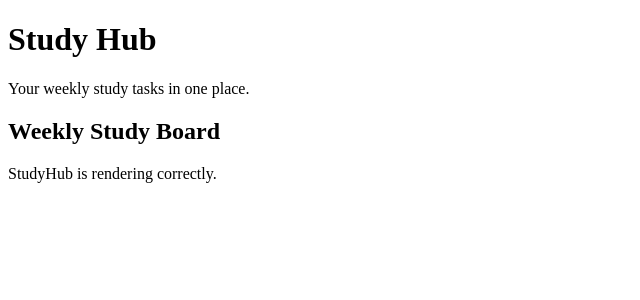
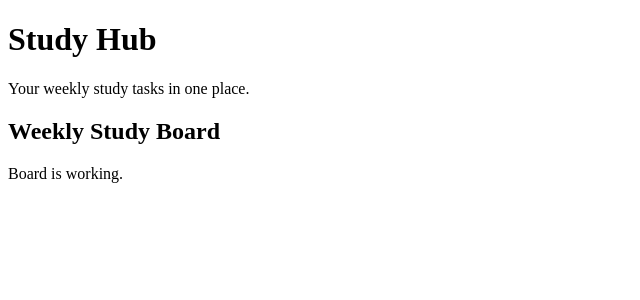
Before and after one commit to green-Lua-Redu/team-green-hackathon, a React (Vite) app in the folder team-green/: page / in a window 1280 px wide. Shown: the top 300 px of the page, without its empty margins (0-640 px from the left). Built offline with nearby package versions, Linux system fonts and the light colour scheme.

Commit message:
Add Board component and connect it to Study Hub

```diff
--- /dev/null
+++ b/team-green/src/components/Board.jsx
@@ -0,0 +1,9 @@
+function Board() {
+  return (
+    <div>
+      <p>Board is working.</p>
+    </div>
+  )
+}
+
+export default Board
--- a/team-green/src/pages/StudyHub.jsx
+++ b/team-green/src/pages/StudyHub.jsx
@@ -1,8 +1,9 @@
+import Board from "../components/Board"
 function StudyHub() {
   return (
     <div>
       <h2>Weekly Study Board</h2>
-      <p>StudyHub is rendering correctly.</p>
+      <Board />
     </div>
   )
 }
```
